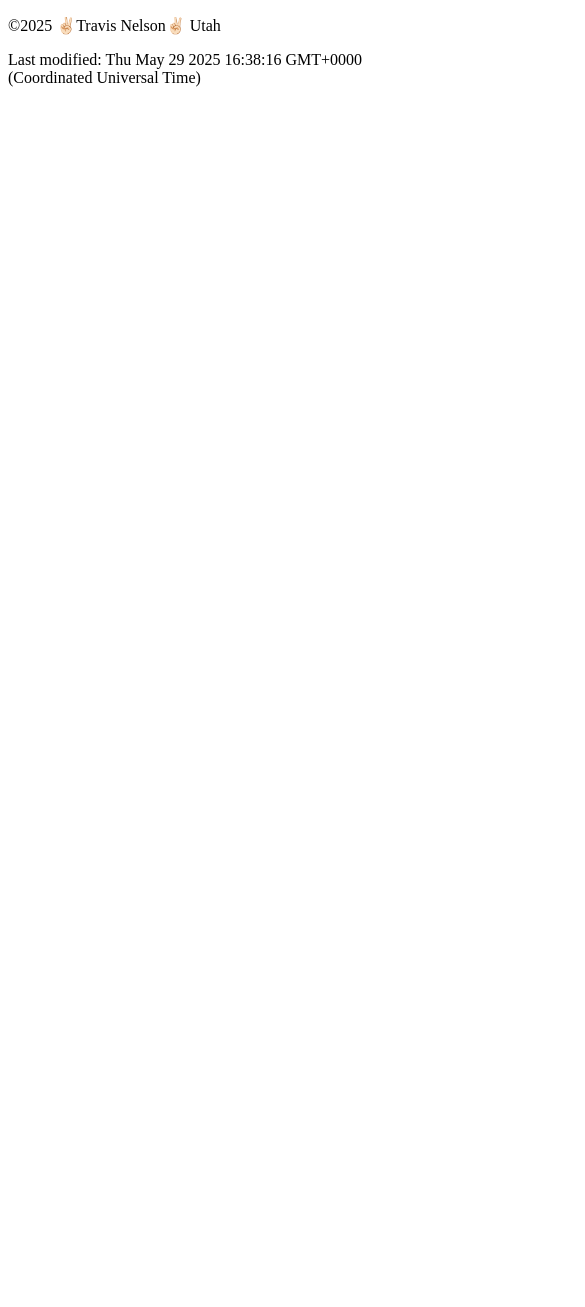
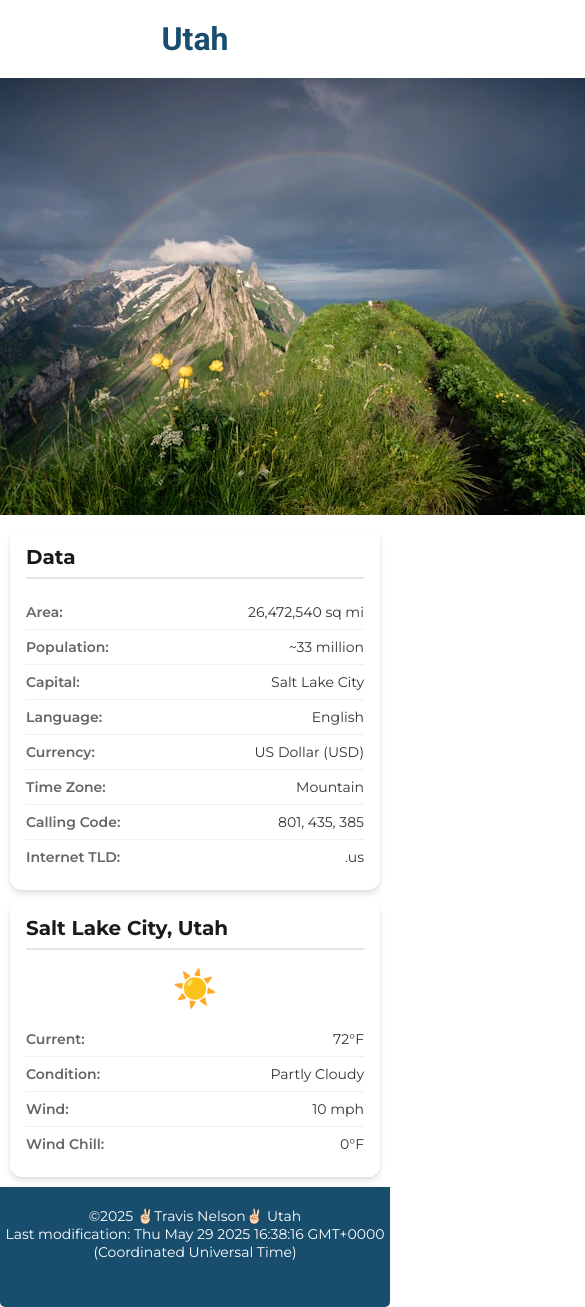
Before and after one commit to BYUI-LogicLover/wdd131, a plain HTML site: page place.html in a window 390 px wide. Shown: the top 1307 px of the page, 585 px wide, since content can reach past the window. Before the commit the page ends 844 px from the top, so only its background shows below. Drawn offline with Linux system fonts and the light colour scheme.

Commit message:
Add styles and structure for place page; include weather and data cards

```diff
--- a/place.html
+++ b/place.html
@@ -1,28 +1,97 @@
 <!DOCTYPE html>
 <html lang="en">
+
 <head>
     <meta charset="UTF-8">
     <meta name="viewport" content="width=device-width, initial-scale=1.0">
     <meta name="author" content="Travis Nelson">
     <meta name="description" content="WDD 131 - Dynamic Web Fundamentals - Place">
     <title>WDD 131 - Dynamic Web Fundamentals - Travis Nelson</title>
-    <link rel="stylesheet" href="styles/place.css">
     <link rel="preconnect" href="https://fonts.googleapis.com">
     <link rel="preconnect" href="https://fonts.gstatic.com" crossorigin>
-    <link href="https://fonts.googleapis.com/css2?family=Montserrat:ital,wght@0,100..900;1,100..900&family=Roboto:ital,wght@0,100..900;1,100..900&display=swap"
-          rel="stylesheet">
+    <link
+            href="https://fonts.googleapis.com/css2?family=Montserrat:ital,wght@0,100..900;1,100..900&family=Roboto:ital,wght@0,100..900;1,100..900&display=swap"
+            rel="stylesheet">
+    <link rel="stylesheet" href="styles/place.css">
+    <link rel="icon" type="image/x-icon" href="images/favicon.jpg"/>
     <script src="scripts/dates.js" defer></script>
     <script src="scripts/place.js" defer></script>
 </head>
+
 <body>
+<header>
+    <h1>Utah</h1>
+</header>
 <main>
-    <header>
+    <div>
+        <picture class="hero-image">
+            <source media="(min-width: 1000px)" srcset="images/hero-large.webp">
+            <source media="(min-width: 500px)" srcset="images/hero-medium.webp">
+            <img src="images/hero-small.webp" alt="Utah" title="Utah">
+        </picture>
+      <div class="card top-left">
+        <h2>Data</h2>
+        <div class="info-row">
+          <span class="label">Area:</span>
+          <span class="value">26,472,540 sq mi</span>
+        </div>
+        <div class="info-row">
+          <span class="label">Population:</span>
+          <span class="value">~33 million</span>
+        </div>
+        <div class="info-row">
+          <span class="label">Capital:</span>
+          <span class="value">Salt Lake City</span>
+        </div>
+        <div class="info-row">
+          <span class="label">Language:</span>
+          <span class="value">English</span>
+        </div>
+        <div class="info-row">
+          <span class="label">Currency:</span>
+          <span class="value">US Dollar (USD)</span>
+        </div>
+        <div class="info-row">
+          <span class="label">Time Zone:</span>
+          <span class="value">Mountain</span>
+        </div>
+        <div class="info-row">
+          <span class="label">Calling Code:</span>
+          <span class="value">801, 435, 385</span>
+        </div>
+        <div class="info-row">
+          <span class="label">Internet TLD:</span>
+          <span class="value">.us</span>
+        </div>
+      </div>
 
-    </header>
+      <!-- Bottom right card - Weather data -->
+      <div class="card bottom-right">
+        <h2>Salt Lake City, Utah</h2>
+        <div class="weather-icon">☀️</div>
+        <div class="info-row">
+          <span class="label">Current:</span>
+          <span class="value">72&deg;F</span>
+        </div>
+        <div class="info-row">
+          <span class="label">Condition:</span>
+          <span class="value">Partly Cloudy</span>
+        </div>
+        <div class="info-row">
+          <span class="label">Wind:</span>
+          <span class="value">10 mph</span>
+        </div>
+        <div class="info-row">
+          <span class="label">Wind Chill:</span>
+          <span class="value">0&deg;F</span>
+        </div>
+      </div>
+    </div>
 </main>
 <footer>
     <p>&copy;<span id="currentYear"></span>&nbsp;✌🏻Travis Nelson✌🏻&nbsp;Utah</p>
-    <p>Last modified: <span id="lastModified"></span></p>
+    <p>Last modification: <span id="lastModified"></span></p>
 </footer>
 </body>
+
 </html>
--- a/scripts/place.js
+++ b/scripts/place.js
@@ -0,0 +1,8 @@
+// Get the current year for the copyright
+document.getElementById('windchill').textContent = calculateWindChill(40, 10);
+
+function calculateWindChill(temp, windSpeed) {
+  return (temp <= 50 && windSpeed > 3)
+         ? (35.74 + (0.6215 * temp) - (35.75 * Math.pow(windSpeed, 0.16)) + (0.4275 * temp * Math.pow(windSpeed, 0.16))).toFixed(2)
+         : "N/A";
+}
--- a/styles/place.css
+++ b/styles/place.css
@@ -0,0 +1,153 @@
+:root {
+    --primary-color: #194d6e;
+    --secondary-color: #070308;
+    --accent1-color: #dee5e7;
+    --accent2-color: #73e878;
+    --heading-text-color: white;
+    --heading-font: Roboto, Helvetica, sans-serif;
+    --text-font: Montserrat, Helvetica, sans-serif;
+    --padding: 1rem;
+    --border: 1px solid rgb(0 0 0 / 0.1);
+}
+
+* {
+    margin: 0;
+    padding: 0;
+    font-family: var(--text-font), serif;
+}
+
+body {
+    color: var(--secondary-color);
+    font-family: var(--text-font), serif;
+    min-height: 100vh;
+    display: flex;
+    flex-direction: column;
+}
+
+h1 {
+    font-family: var(--heading-font), serif;
+    color: var(--primary-color);
+    text-align: center;
+    margin: 20px 0;
+}
+
+.card {
+    position: absolute;
+    background: rgba(255, 255, 255, 0.95);
+    border-radius: 12px;
+    padding: 24px;
+    box-shadow: 0 4px 6px rgba(0, 0, 0, 0.1), 0 1px 3px rgba(0, 0, 0, 0.08);
+    backdrop-filter: blur(10px);
+    -webkit-backdrop-filter: blur(10px);
+    min-width: 280px;
+}
+
+.card h2 {
+    color: #1a1a1a;
+    margin-bottom: 16px;
+    font-size: 24px;
+    border-bottom: 2px solid #e5e5e5;
+    padding-bottom: 8px;
+}
+
+.top-left {
+    top: 100px;
+    left: 20px;
+}
+
+.bottom-right {
+    bottom: 20px;
+    right: 20px;
+}
+
+.info-row {
+    display: flex;
+    justify-content: space-between;
+    padding: 8px 0;
+    border-bottom: 1px solid #f0f0f0;
+}
+
+.info-row:last-child {
+    border-bottom: none;
+}
+
+.label {
+    font-weight: 600;
+    color: #666;
+}
+
+.value {
+    color: #333;
+}
+
+.weather-icon {
+    font-size: 48px;
+    text-align: center;
+    margin: 16px 0;
+}
+
+footer {
+    background-color: var(--primary-color);
+    font-family: var(--heading-font), serif;
+    text-align: center;
+    vertical-align: middle;
+    height: 100px;
+    padding-top: 20px;
+    color: var(--heading-text-color);
+    border-bottom-left-radius: 5px;
+    border-bottom-right-radius: 5px;
+}
+
+/* Tablet styles */
+@media (max-width: 768px) {
+    .hero-container {
+        background-size: cover;
+        background-position: center;
+    }
+
+    .card {
+        position: relative;
+        margin: 20px;
+        min-width: auto;
+    }
+
+    .top-left,
+    .bottom-right {
+        position: relative;
+        top: auto;
+        left: auto;
+        bottom: auto;
+        right: auto;
+    }
+}
+
+/* Mobile styles */
+@media (max-width: 480px) {
+    .hero-container {
+        background-size: cover;
+        background-position: center;
+    }
+
+    .card {
+        min-width: auto;
+        padding: 16px;
+        margin: 10px;
+    }
+
+    .card h2 {
+        font-size: 20px;
+    }
+
+    .info-row {
+        font-size: 14px;
+    }
+
+    .weather-icon {
+        font-size: 36px;
+        margin: 12px 0;
+    }
+
+    footer {
+        font-size: 14px;
+    }
+}
```
Also changed, not shown: images/hero-large.webp (added), images/hero-medium.webp (added), images/hero-small.webp (added), images/partly_cloudy.svg (added), images/partly_cloudy.webp (added).
